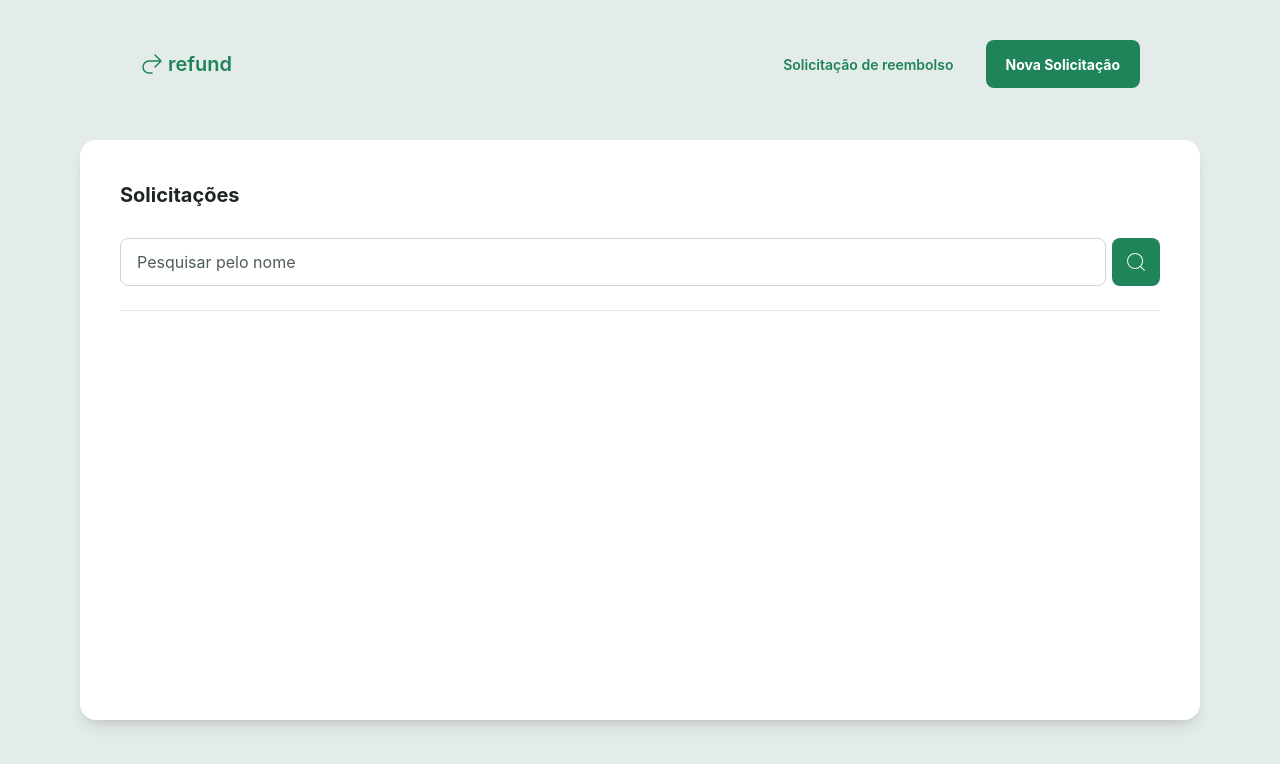
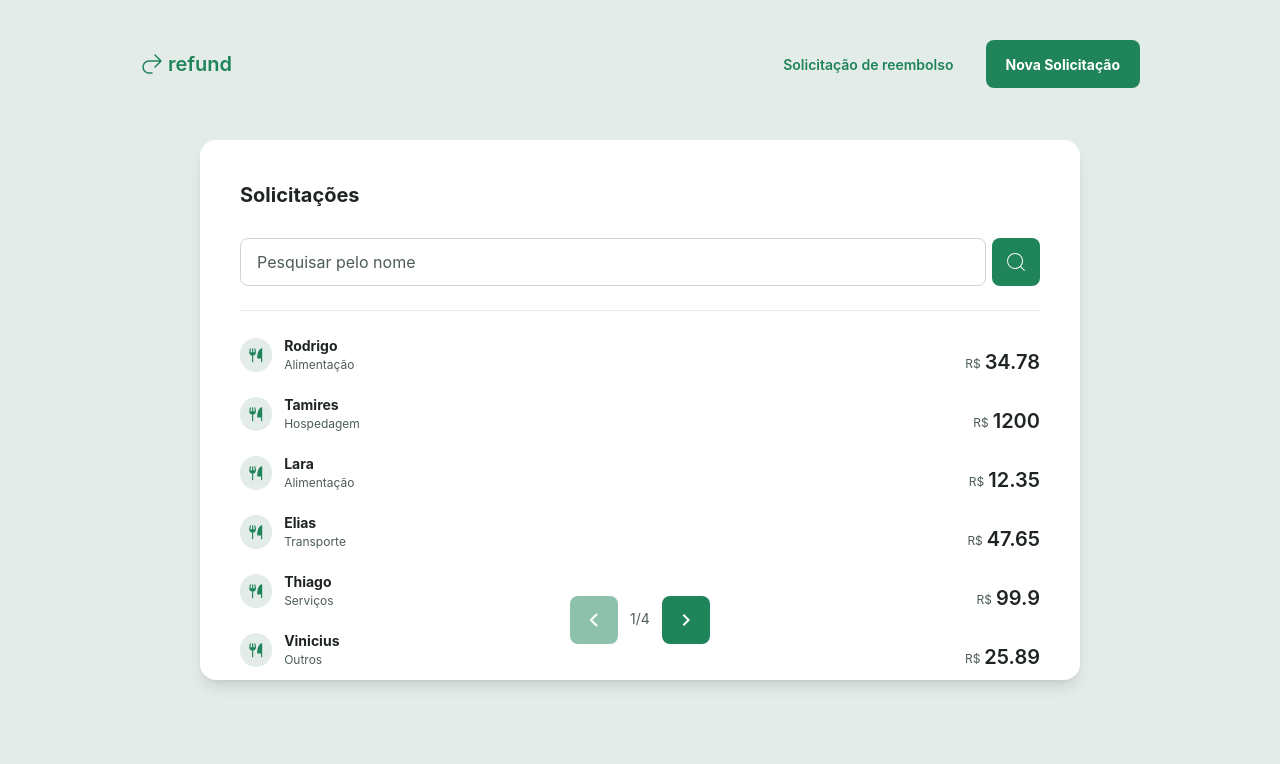
Before and after one commit to YasminFerrariDias/RefundSystem, a React (Vite) app: page / in a window 1280 px wide. Shown: the top 764 px of the page. Built offline with nearby package versions, Linux system fonts and the light colour scheme.

Commit message:
json criado para simulação de api + página home listando as refund

```diff
--- /dev/null
+++ b/src/Features/RefundCatalog.tsx
@@ -0,0 +1,57 @@
+import { useState } from "react";
+import { Request } from "../components/Request"
+import requests from "../utils/requests.json";
+import { Text } from "../components/Text/Text";
+import { IconButton } from "../components/Button/IconButton/IconButton";
+import { GrFormPrevious } from "react-icons/gr";
+import { MdNavigateNext } from "react-icons/md";
+
+export function RefundCatalog() {
+  const [currentPage, setCurrentPage] = useState(1)
+
+  const itemsPerPage = 6
+  const start = (currentPage - 1) * itemsPerPage
+  const end = start + itemsPerPage
+  const page = requests.slice(start, end);
+  const numberOfPages = Math.ceil(requests.length / itemsPerPage)
+
+  const nextPage = () => {
+    setCurrentPage(currentPage + 1)
+  }
+
+  const previousPage = () => {
+    setCurrentPage(currentPage - 1)
+  }
+
+  return (
+    <>
+      <div className="flex flex-col gap-5 ">
+        {page.map((request) => (
+          <Request
+            key={request.id}
+            id={request.id}
+            name={request.name}
+            amount={request.amount}
+            category={request.category}
+          />
+        ))}
+      </div>
+
+      <div className="flex justify-center gap-3 items-center fixed bottom-39 left-0 right-0">
+        <IconButton
+          disabled={currentPage === 1 ? true : false}
+          onClick={previousPage}
+          icon={GrFormPrevious}
+          iconColor="white"
+        />
+        <Text size="md" textColor="gray200">{currentPage}/{numberOfPages}</Text>
+        <IconButton
+          disabled={currentPage === numberOfPages ? true : false}
+          onClick={nextPage}
+          icon={MdNavigateNext}
+          iconColor="white"
+        />
+      </div>
+    </>
+  )
+}
--- a/src/components/CardContainer/CardContainer.variant.ts
+++ b/src/components/CardContainer/CardContainer.variant.ts
@@ -9,7 +9,7 @@ export const cardContainerVariant = tv({
       sm: "w-[512px] h-[224px] overflow-y-auto",
       md: "w-[512px] h-[388px] overflow-y-auto",
       lg: "w-[512px] h-[504px] overflow-y-auto",
-      xl: "inset-0 absolute ml-20 mr-20 mb-20 mt-35"
+      xl: "inset-0 absolute ml-50 mr-50 mb-30 mt-35"
     }
   },
   defaultVariants: {
--- a/src/components/Request.tsx
+++ b/src/components/Request.tsx
@@ -2,20 +2,27 @@ import { Icon } from "./Icon/Icon";
 import { Text } from "./Text/Text";
 import { PiForkKnifeFill } from "react-icons/pi";
 
-export function Request() {
+interface RequestProps {
+  id: number;
+  name: string;
+  category: string;
+  amount: number
+}
+
+export function Request({ id, name, category, amount }: RequestProps) {
   return (
-    <div className="flex items-center gap-3 p-0 w-full">
+    <div className="flex items-center gap-3 p-0 w-full" key={id}>
       <div className="bg-gray-400 w-8.5 h-8.5 rounded-full justify-center items-center flex ">
         <Icon icon={PiForkKnifeFill} size="sm" iconColor="green100" />
       </div>
       <div className="flex justify-between w-full">
         <div className="flex flex-col">
-          <Text size="md" textColor="gray100" decoration="bold">Rodrigo</Text>
-          <Text size="sm" textColor="gray200">Alimentação</Text>
+          <Text size="md" textColor="gray100" decoration="bold">{name}</Text>
+          <Text size="sm" textColor="gray200">{category}</Text>
         </div>
         <div className="flex gap-1 items-end">
           <Text size="smLine" textColor="gray200" decoration="bodySm" className="pb-0.5">R$</Text>
-          <Text size="lgLine" textColor="gray100" decoration="semibold">25,89</Text>
+          <Text size="lgLine" textColor="gray100" decoration="semibold">{amount}</Text>
         </div>
       </div>
     </div>
--- a/src/pages/Home/home.tsx
+++ b/src/pages/Home/home.tsx
@@ -3,6 +3,7 @@ import { IconButton } from "../../components/Button/IconButton/IconButton";
 import { CardContainer } from "../../components/CardContainer/CardContainer";
 import { Input } from "../../components/Input";
 import { Text } from "../../components/Text/Text";
+import { RefundCatalog } from "../../Features/RefundCatalog";
 
 export function Home() {
   return (
@@ -20,7 +21,7 @@ export function Home() {
         </div>
         <hr className="text-gray-400" />
         <div>
-
+          <RefundCatalog />
         </div>
       </div>
     </CardContainer>
--- /dev/null
+++ b/src/utils/requests.json
@@ -0,0 +1,24 @@
+[
+  { "id": 1, "name": "Rodrigo", "category": "Alimentação", "amount": 34.78 },
+  { "id": 2, "name": "Tamires", "category": "Hospedagem", "amount": 1200.00 },
+  { "id": 3, "name": "Lara", "category": "Alimentação", "amount": 12.35 },
+  { "id": 4, "name": "Elias", "category": "Transporte", "amount": 47.65 },
+  { "id": 5, "name": "Thiago", "category": "Serviços", "amount": 99.90 },
+  { "id": 6, "name": "Vinicius", "category": "Outros", "amount": 25.89 },
+  { "id": 7, "name": "Camila", "category": "Alimentação", "amount": 45.50 },
+  { "id": 8, "name": "Rafael", "category": "Transporte", "amount": 89.90 },
+  { "id": 9, "name": "Juliana", "category": "Hospedagem", "amount": 350.00 },
+  { "id": 10, "name": "Fernando", "category": "Serviços", "amount": 150.00 },
+  { "id": 11, "name": "Patrícia", "category": "Alimentação", "amount": 28.75 },
+  { "id": 12, "name": "Gustavo", "category": "Transporte", "amount": 56.30 },
+  { "id": 13, "name": "Lara", "category": "Alimentação", "amount": 12.35 },
+  { "id": 14, "name": "Elias", "category": "Transporte", "amount": 47.65 },
+  { "id": 15, "name": "Thiago", "category": "Serviços", "amount": 99.90 },
+  { "id": 16, "name": "Vinicius", "category": "Outros", "amount": 25.89 },
+  { "id": 17, "name": "Camila", "category": "Alimentação", "amount": 45.50 },
+  { "id": 18, "name": "Rafael", "category": "Transporte", "amount": 89.90 },
+  { "id": 19, "name": "Juliana", "category": "Hospedagem", "amount": 350.00 },
+  { "id": 20, "name": "Fernando", "category": "Serviços", "amount": 150.00 },
+  { "id": 21, "name": "Patrícia", "category": "Alimentação", "amount": 28.75 },
+  { "id": 22, "name": "Gustavo", "category": "Transporte", "amount": 56.30 }
+]
```
